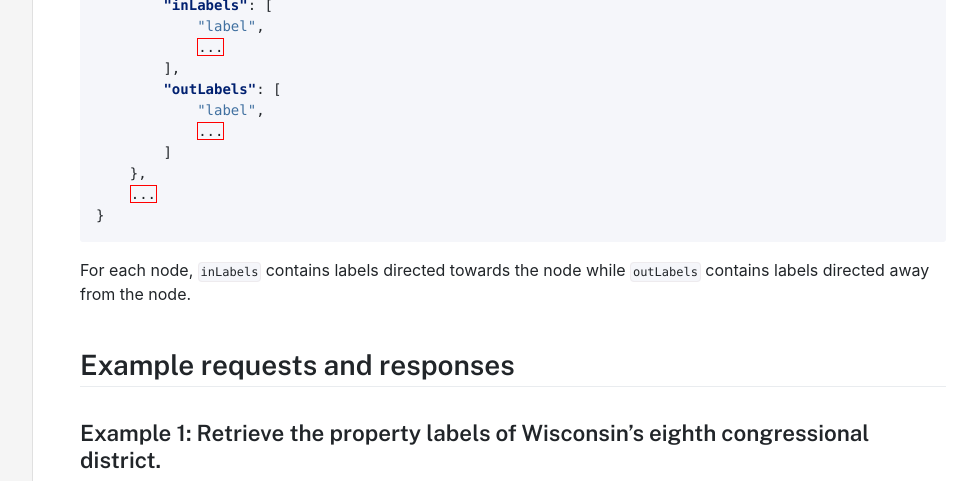
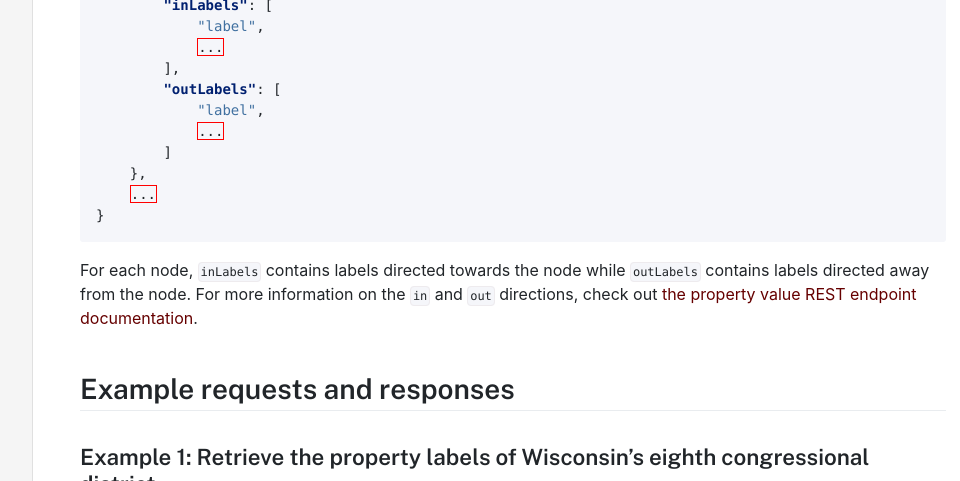
Before and after one commit to datacommonsorg/docsite, a Jekyll site: the page built from api/rest/property_label.md, in a window 1280 px wide and 900 px high, scrolled down 1352 px, cut to the strip 0-481 px from the top of the window. Shown: the whole strip, without its empty margins (287-1247 px from the left). Built offline with Jekyll 4.4.1, drawn with Linux system fonts in a browser that asks for light colours; comment, search, counter and statistics services are not loaded.

Commit message:
changes re comments per in and out labels

````diff
--- a/api/rest/property_label.md
+++ b/api/rest/property_label.md
@@ -63,7 +63,7 @@ Here is the structure the response payload string adheres to after decoding:
 ```
 
 For each node, `inLabels` contains labels directed towards the node while
-`outLabels` contains labels directed away from the node.
+`outLabels` contains labels directed away from the node. For more information on the `in` and `out` directions, check out [the property value REST endpoint documentation](/api/rest/property_value.html).
 
 ## Example requests and responses
 
````
